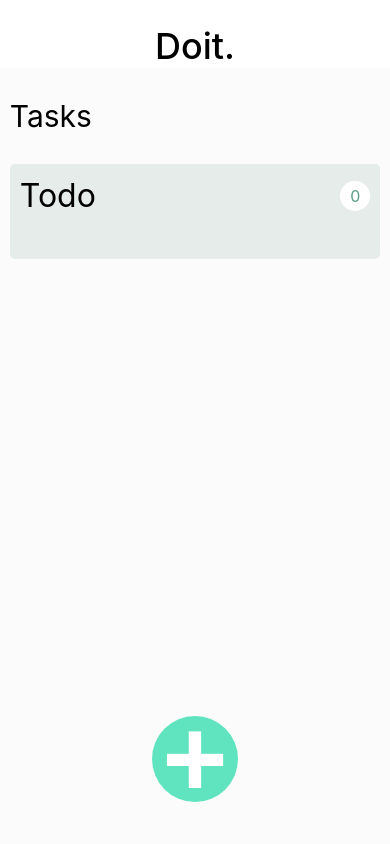
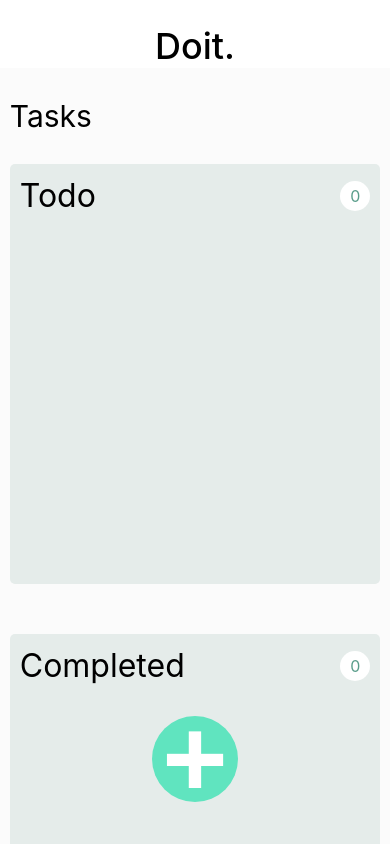
Before and after one commit to SizweMalobola/doit, a React (Create React App) app: page / in a window 390 px wide. Shown: the top 844 px of the page. Built offline with nearby package versions, Linux system fonts and the light colour scheme.

Commit message:
Complete MVP The todo app is functional, whats left is to make it desktop responsive

```diff
--- a/src/components/Main.js
+++ b/src/components/Main.js
@@ -16,11 +16,40 @@ function Main() {
     });
     setTasks(filteredTasks);
   };
+  //
+  const isComplete = (containerName, index) => {
+    let tasksClone = [...tasks];
+    if (containerName === "Todo") {
+      tasksClone[index].complete = false;
+      setTasks(tasksClone);
+    } else {
+      tasksClone[index].complete = true;
+      setTasks(tasksClone);
+    }
+  };
   return (
     <main className={styles["main-section-container"]}>
       <h3>Tasks</h3>
       <FormModal addTask={addTask} />
-      <TaskBoard name="Todo" tasksArray={tasks} removeTask={removeTask} />
+      <div>
+        <TaskBoard
+          name="Todo"
+          tasksArray={tasks.filter((item) => {
+            return item.complete === false;
+          })}
+          removeTask={removeTask}
+          isComplete={isComplete}
+        />
+
+        <TaskBoard
+          name="Completed"
+          tasksArray={tasks.filter((item) => {
+            return item.complete === true;
+          })}
+          removeTask={removeTask}
+          isComplete={isComplete}
+        />
+      </div>
     </main>
   );
 }
--- a/src/components/TaskBoard.js
+++ b/src/components/TaskBoard.js
@@ -1,18 +1,32 @@
 import React from "react";
 import styles from "./task-board.module.css";
 
-function TaskBoard({ name, tasksArray, removeTask }) {
+function TaskBoard({ name, tasksArray, removeTask, isComplete }) {
   return (
-    <div className={styles["task-board-container"]}>
+    <div
+      className={styles["task-board-container"]}
+      onDragOver={(e) => {
+        //   prevent do not allow cursor
+        e.preventDefault();
+      }}
+      onDrop={() => {
+        const draggable = document.querySelector(`.${styles["dragging"]}`);
+        isComplete(name, parseInt(draggable.dataset.index));
+      }}
+    >
       <div>
         <h1>{name}</h1>
         <span>{tasksArray.length}</span>
       </div>
-      {/* pass tasks that are not complete */}
-      {/* <pre>{JSON.stringify(tasksArray)}</pre> */}
       {tasksArray.map((obj, index) => {
         return (
           <div
+            onDragStart={(e) => {
+              e.currentTarget.classList.add(styles["dragging"]);
+            }}
+            onDragEnd={(e) => {
+              e.currentTarget.classList.remove(styles["dragging"]);
+            }}
             draggable="true"
             key={index + obj.title}
             className={styles["task"]}
--- a/src/components/form-modal.module.css
+++ b/src/components/form-modal.module.css
@@ -4,12 +4,12 @@
   display: none;
   flex-direction: column;
   padding: 15px;
-  position: absolute;
+  position: fixed;
   left: 50%;
   top: 50%;
-  transform: translate(-50%, 50%);
+  transform: translate(-50%, -50%);
   min-width: 350px;
-  max-width: 420px;
+  max-width: 500px;
   z-index: 999;
 }
 .form-container > h1 {
--- a/src/components/main-section.module.css
+++ b/src/components/main-section.module.css
@@ -7,3 +7,7 @@
   font-size: 30px;
   font-weight: 400;
 }
+.main-section-container > div {
+  /* display: flex; */
+  /* justify-content: space-between; */
+}
--- a/src/components/task-board.module.css
+++ b/src/components/task-board.module.css
@@ -2,6 +2,9 @@
   background-color: #e5ecea;
   border-radius: 5px;
   padding: 10px;
+  min-height: 400px;
+  margin-bottom: 50px;
+  overflow: auto;
 }
 .task-board-container > div:first-child {
   display: flex;
@@ -29,6 +32,7 @@
   padding: 5px;
   position: relative;
   margin-bottom: 1rem;
+  box-shadow: 1px 1px 1px rgb(150, 150, 150);
 }
 .task > h4 {
   font-size: 25px;
@@ -58,3 +62,6 @@
 .task > button:hover {
   background-color: red;
 }
+.dragging {
+  opacity: 0.5;
+}
```
